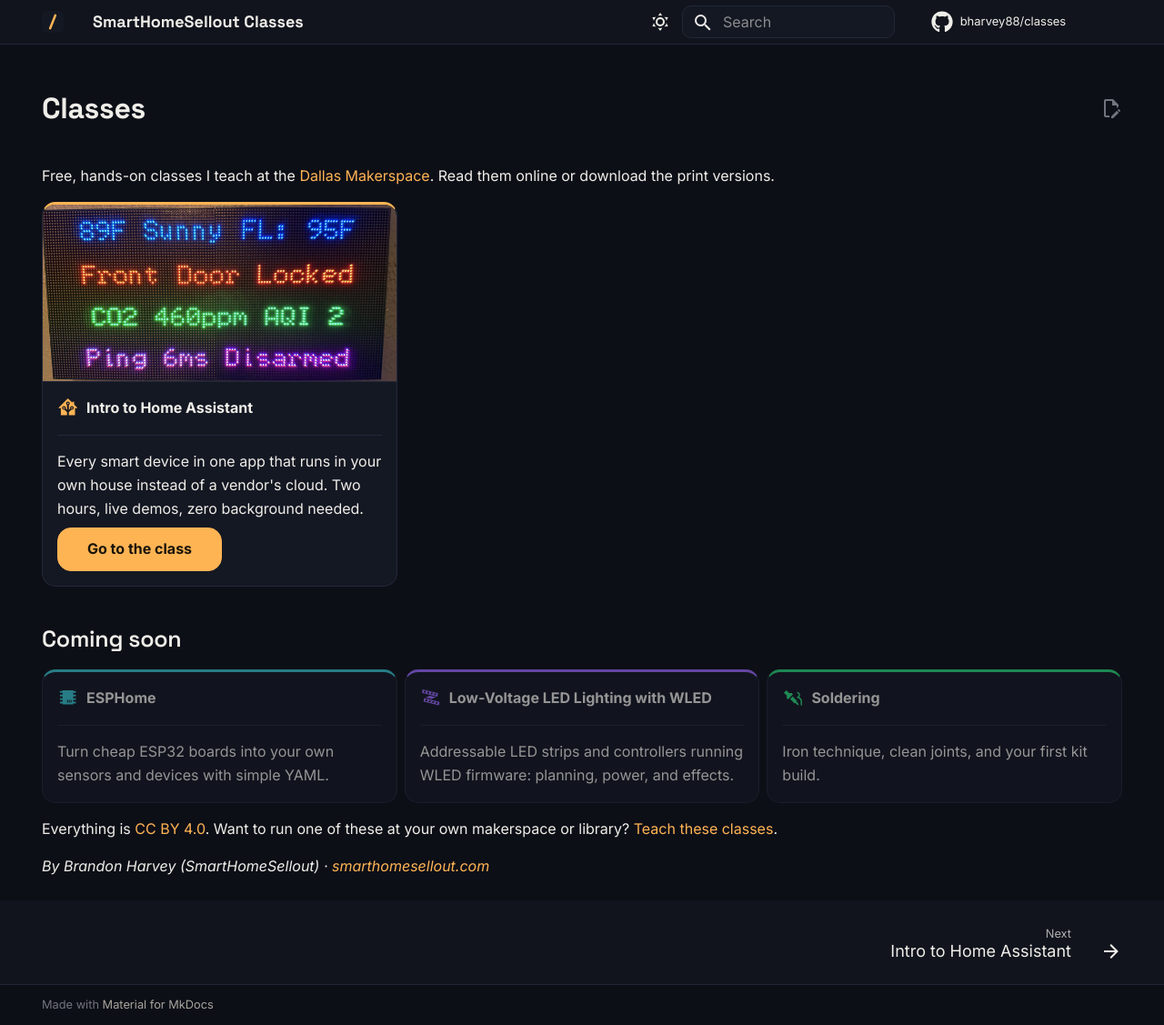
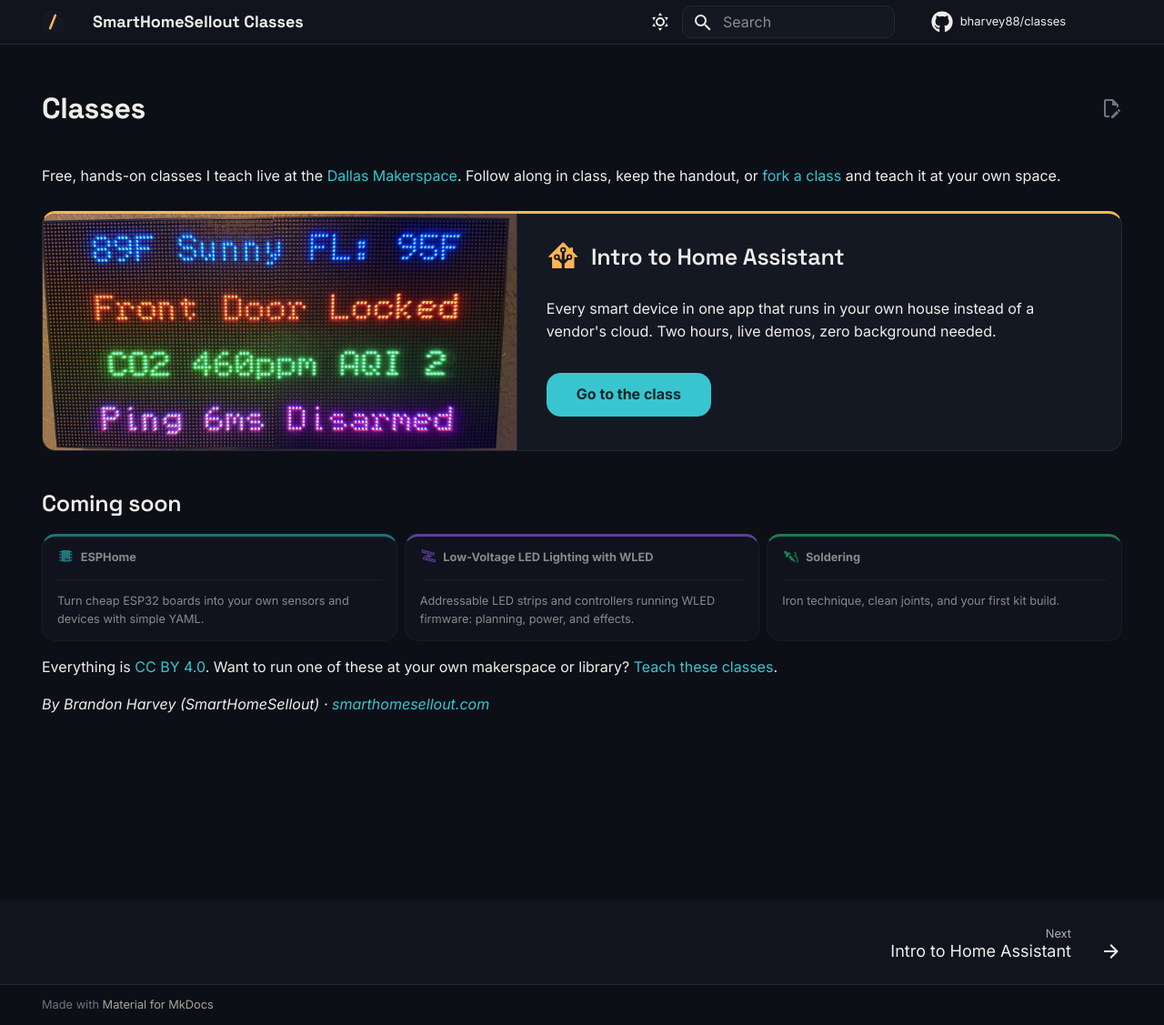
Before and after one commit to bharvey88/classes, an MkDocs documentation site: the page built from docs/index.md, in a window 1280 px wide and 1127 px high. Shown: the whole window at 91% size. Built offline with MkDocs 1.6.1 and Material for MkDocs 9.7.7, drawn with Linux system fonts in a browser that asks for light colours; comment, search, counter and statistics services are not loaded.

Commit message:
Hub redesign: teal accent, featured class card, quieter coming-soon
- Site accent switches amber to teal (#39c5cf dark, #0c7d87 light
  text). Class identity colors unchanged; ESPHome identity needs a new
  hue before its class ships (currently collides with the accent).
  Blog port of the teal is a separate follow-up.
- Live class promoted to a full-width feature card, photo beside
  pitch, instead of a lone grid tile
- Coming-soon cards compact and further muted
- Hero line now names the two audiences: follow along or fork and
  teach

```diff
--- a/docs/index.md
+++ b/docs/index.md
@@ -6,20 +6,19 @@ hide:
 
 # Classes
 
-Free, hands-on classes I teach at the [Dallas Makerspace](https://dallasmakerspace.org). Read them online or download the print versions.
+Free, hands-on classes I teach live at the [Dallas Makerspace](https://dallasmakerspace.org). Follow along in class, keep the handout, or [fork a class](teaching.md) and teach it at your own space.
 
-<div class="grid cards" markdown>
+<div class="feature-card" markdown>
+<img src="assets/photos/intro-ha-card.webp" class="feature-photo" alt="Live Home Assistant data on a wall-mounted LED matrix" />
+<div class="feature-body" markdown>
 
--   ![Live Home Assistant data on a wall-mounted LED matrix](assets/photos/intro-ha-card.webp){ .card-photo }
+## :material-home-assistant:{ .class-icon .c-ha } Intro to Home Assistant
 
-    :material-home-assistant:{ .class-icon .c-ha } **Intro to Home Assistant**
+Every smart device in one app that runs in your own house instead of a vendor's cloud. Two hours, live demos, zero background needed.
 
-    ---
+[Go to the class](intro-to-home-assistant/index.md){ .md-button .md-button--primary }
 
-    Every smart device in one app that runs in your own house instead of a vendor's cloud. Two hours, live demos, zero background needed.
-
-    [Go to the class](intro-to-home-assistant/index.md){ .md-button .md-button--primary }
-
+</div>
 </div>
 
 ## Coming soon
--- a/docs/stylesheets/extra.css
+++ b/docs/stylesheets/extra.css
@@ -16,8 +16,8 @@
 
   --md-primary-fg-color: #11141d;   /* header / nav chrome */
   --md-primary-bg-color: #f0eee9;   /* text on header */
-  --md-accent-fg-color: #ffb454;
-  --md-typeset-a-color: #ffb454;
+  --md-accent-fg-color: #39c5cf;
+  --md-typeset-a-color: #39c5cf;
 
   --md-code-bg-color: #141823;
   --md-code-fg-color: #f0eee9;
@@ -31,12 +31,12 @@
   --shs-surface-hover: #1a1f2e;
   --shs-border: #232839;
   --shs-border-strong: #323a4f;
-  --shs-accent: #ffb454;
-  --shs-accent-ink: #1a1409;
+  --shs-accent: #39c5cf;
+  --shs-accent-ink: #06282b;
 
   /* Variables Material's stock CSS consumes that 'custom' palettes must define */
-  --md-accent-fg-color--transparent: #ffb45426;
-  --md-accent-bg-color: #1a1409;
+  --md-accent-fg-color--transparent: #39c5cf26;
+  --md-accent-bg-color: #06282b;
   --md-primary-fg-color--light: #1a1f2e;
   --md-primary-fg-color--dark: #0d0f17;
   --md-primary-bg-color--light: rgba(240, 238, 233, 0.54);
@@ -53,9 +53,9 @@
 
   --md-primary-fg-color: #ffffff;
   --md-primary-bg-color: #1b1914;
-  /* Amber text fails contrast on white; links darken, fills stay amber. */
-  --md-accent-fg-color: #9b5d00;
-  --md-typeset-a-color: #9b5d00;
+  /* Bright teal text fails contrast on white; links darken, fills stay teal. */
+  --md-accent-fg-color: #0c7d87;
+  --md-typeset-a-color: #0c7d87;
 
   --md-code-bg-color: #f2efe9;
   --md-code-fg-color: #1b1914;
@@ -69,11 +69,11 @@
   --shs-surface-hover: #f2efe9;
   --shs-border: #e3dfd5;
   --shs-border-strong: #c9c3b4;
-  --shs-accent: #ffb454;
-  --shs-accent-ink: #1a1409;
+  --shs-accent: #39c5cf;
+  --shs-accent-ink: #06282b;
 
   /* Variables Material's stock CSS consumes that 'custom' palettes must define */
-  --md-accent-fg-color--transparent: #9b5d0026;
+  --md-accent-fg-color--transparent: #0c7d8726;
   --md-accent-bg-color: #faf9f6;
   --md-primary-fg-color--light: #f2efe9;
   --md-primary-fg-color--dark: #f2efe9;
@@ -142,12 +142,64 @@
   border-bottom: 1px solid var(--shs-border);
 }
 
-/* Coming-soon cards: muted, non-interactive */
+/* Coming-soon cards: muted, non-interactive, compact */
 .md-typeset .coming-soon.grid.cards > ul > li {
-  opacity: 0.6;
+  opacity: 0.55;
+  padding: 0.6rem 0.8rem;
+  font-size: 0.64rem;
 }
 .md-typeset .coming-soon.grid.cards > ul > li:hover {
   border-color: var(--shs-border);
+}
+
+/* ---- Featured class card: full-width, photo beside text ---- */
+.md-typeset .feature-card {
+  display: flex;
+  align-items: stretch;
+  background: var(--shs-surface);
+  border: 1px solid var(--shs-border);
+  border-top: 3px solid var(--shs-c-ha);
+  border-radius: 0.75rem;
+  overflow: hidden;
+  margin: 1.6em 0;
+}
+/* markdown wraps the raw <img> in a <p>; that <p> is the flex child */
+.md-typeset .feature-card > p {
+  margin: 0;
+  flex: 0 0 44%;
+  display: flex;
+}
+.md-typeset .feature-card img.feature-photo {
+  width: 100%;
+  height: 100%;
+  object-fit: cover;
+  margin: 0;
+  border-right: 1px solid var(--shs-border);
+}
+.md-typeset .feature-card .feature-body {
+  padding: 0.6rem 1.6rem 1rem;
+  display: flex;
+  flex-direction: column;
+  justify-content: center;
+}
+.md-typeset .feature-card .feature-body h2 {
+  margin: 0.6em 0 0.4em;
+}
+@media (max-width: 44em) {
+  .md-typeset .feature-card {
+    flex-direction: column;
+  }
+  .md-typeset .feature-card > p {
+    flex: none;
+    width: 100%;
+  }
+  .md-typeset .feature-card img.feature-photo {
+    width: 100%;
+    height: auto;
+    aspect-ratio: 2 / 1;
+    border-right: none;
+    border-bottom: 1px solid var(--shs-border);
+  }
 }
 
 /* ---- Buttons ---- */
```
Also changed, not shown: CLAUDE.md (+4 -3 lines).
